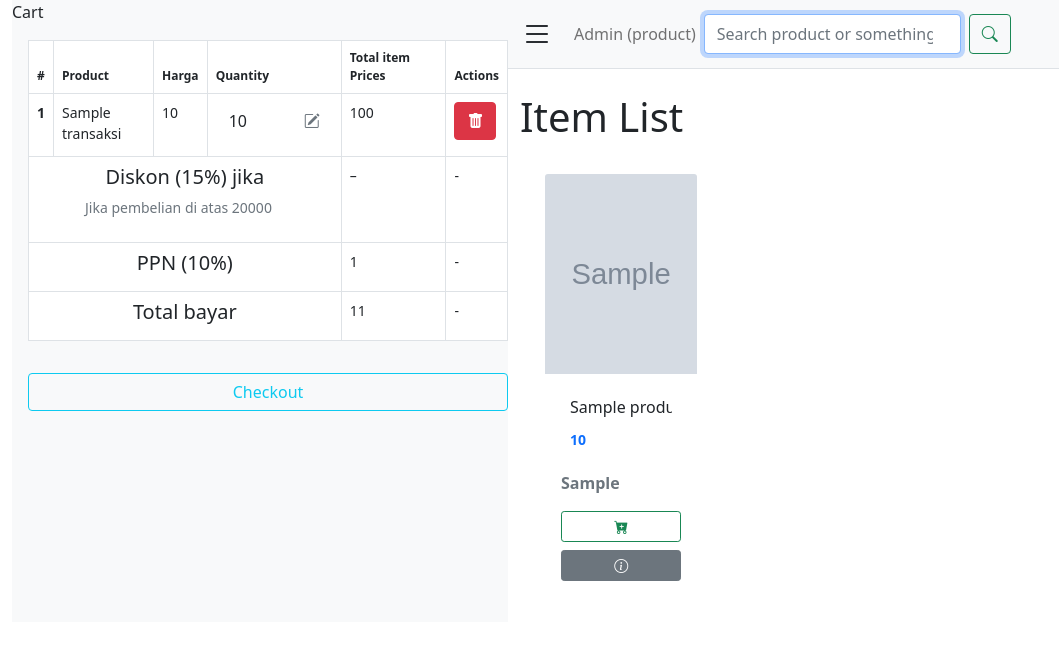
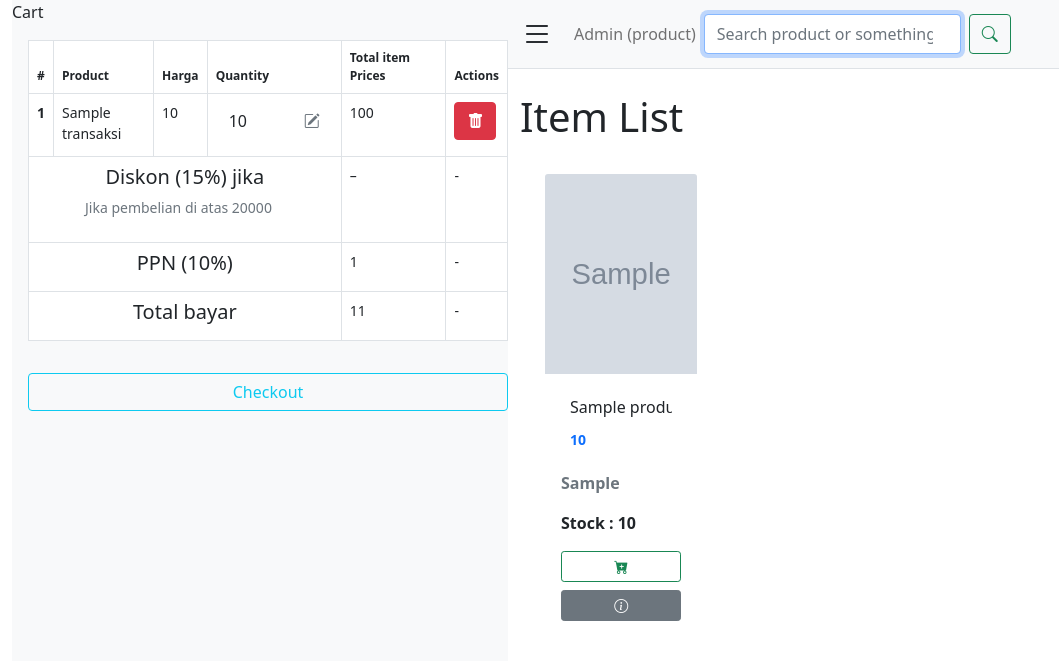
Before and after one commit to dzaki236/road-to-laravelBBy, a PHP site: page / in a window 1280 px wide. Shown: the top 661 px of the page, without its empty margins (0-1061 px from the left). Run offline with PHP 8.4, Linux system fonts and the light colour scheme; tables that the repository leaves empty or names only in its code hold one stand-in row (values such as "Sample post"); grey boxes marked "Sample" are stand-in pictures; some libraries are stand-ins or nearby versions.

Commit message:
fix logic on stock habis

```diff
--- a/NativePhp/Pertemuan8-9-10/Point of sales/cashier-page's/index.php
+++ b/NativePhp/Pertemuan8-9-10/Point of sales/cashier-page's/index.php
@@ -371,6 +371,7 @@ if (isset($_POST["editqty"])) {
                             <div class="card border border-white" style="width: 15rem;">
 
                                 <img src="<?= $produk_detail['foto_product']; ?>" class="card-img-top" alt="...">
+
                                 <div class="card-body">
                                     <form action="addcart.php" method="POST">
                                         <input type="hidden" readonly
@@ -395,10 +396,19 @@ if (isset($_POST["editqty"])) {
                                             <?= $produk_detail["kategori_product"]; ?>
                                         </p>
 
+                                        <?php $produk_detail['stock']; if($produk_detail['stock'] == 0):?>
+                                            <p class="fs-6 text-dark fw-bold">Stock : Habis</p>
+                                            <div class="d-grid gap-2">
+                                            <button class="btn btn-outline-secondary btn-sm"
+                                                role="button" disabled id="refresh">Stock Habis</button>
+                                        <?php else:?>
+                                            <p class="fs-6 text-dark fw-bold">Stock : <?=$produk_detail['stock'];?></p>
                                         <div class="d-grid gap-2">
                                             <button class="btn btn-outline-success btn-sm" name="beli" value="beli"
                                                 role="button" id="refresh"><i class="bi bi-cart-plus-fill"></i></button>
+                                        <?php endif;?>
                                     </form>
+
                                     <button type="button" class="btn btn-secondary btn-sm" data-bs-toggle="modal"
                                         data-bs-target="#myModal<?= $produk_detail["id_product"]; ?>"><i
                                             class="bi bi-info-circle"></i></button>
```
